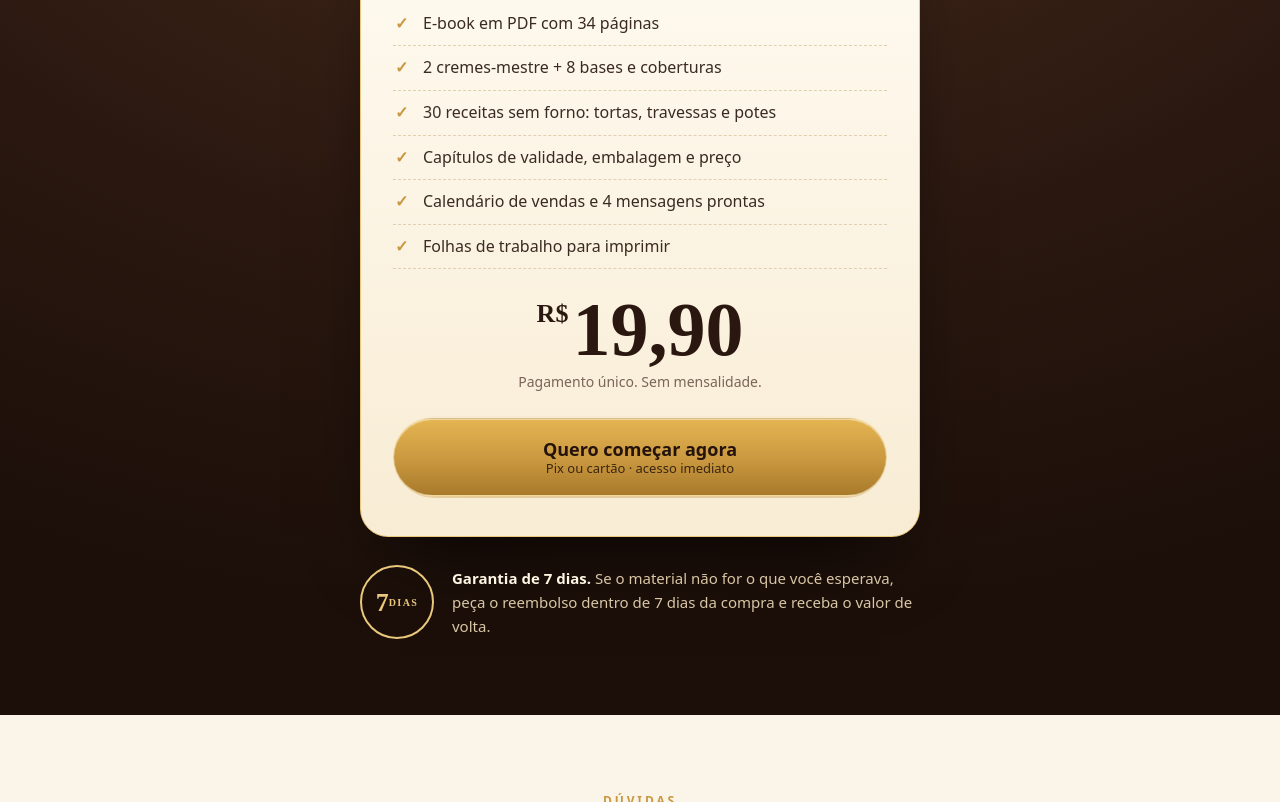
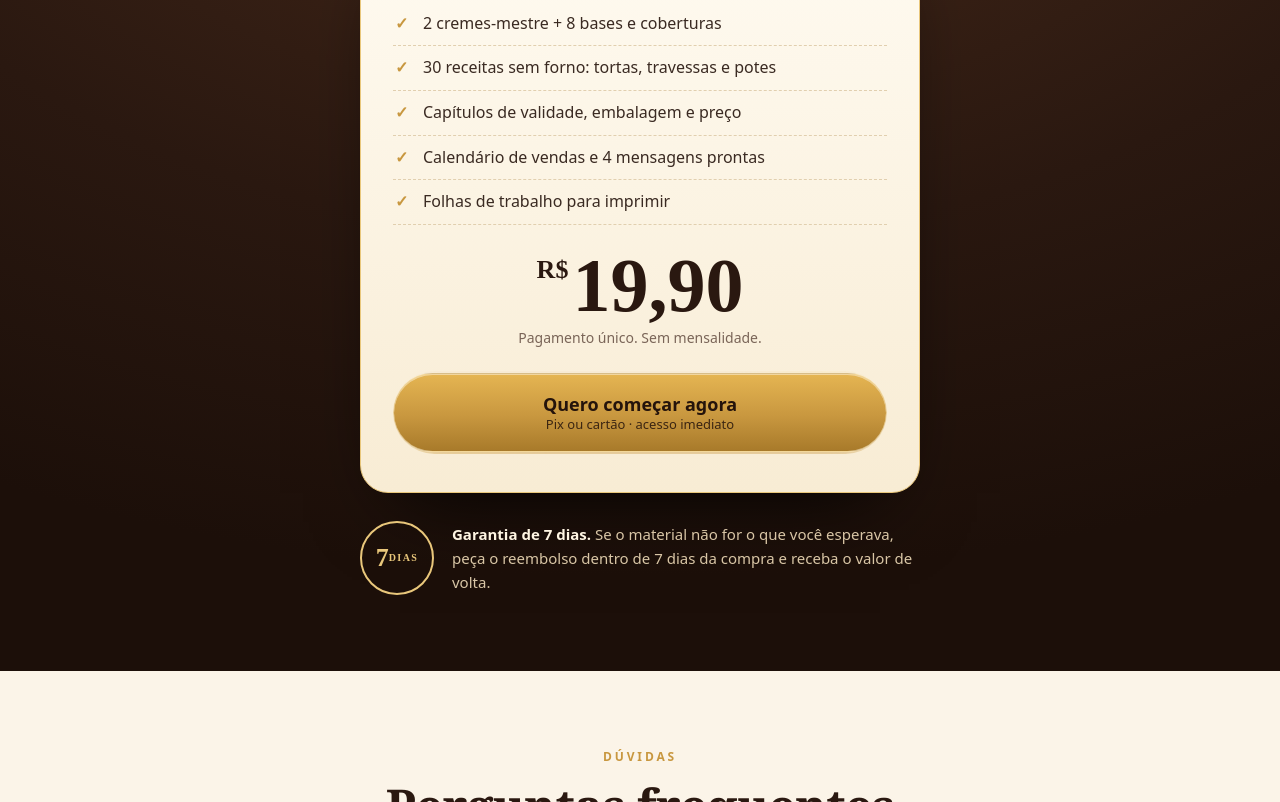
Before and after one commit to travessa-de-ouro/travessa-de-ouro.github.io, a plain HTML site: page index.html in a window 1280 px wide. Shown: the part 6128-6930 px from the top of the page. Drawn offline with Linux system fonts and the light colour scheme.

Commit message:
Remove detalhe de páginas da lista da oferta

```diff
--- a/index.html
+++ b/index.html
@@ -329,7 +329,7 @@ FIM DO BLOCO DE DEPOIMENTOS -->
     <div class="price rv">
       <h3>Travessa de Ouro</h3>
       <ul>
-        <li>E-book em PDF com 34 páginas</li>
+
         <li>2 cremes-mestre + 8 bases e coberturas</li>
         <li>30 receitas sem forno: tortas, travessas e potes</li>
         <li>Capítulos de validade, embalagem e preço</li>
```
